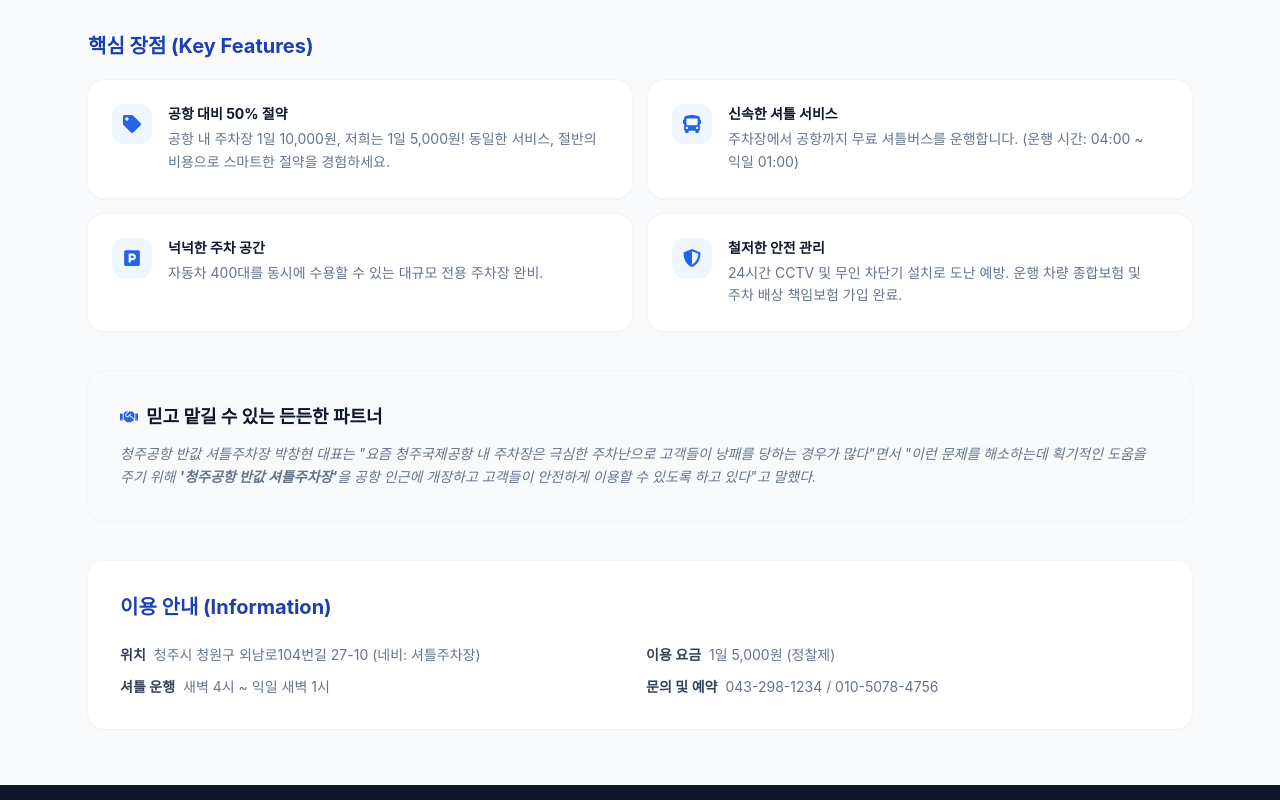
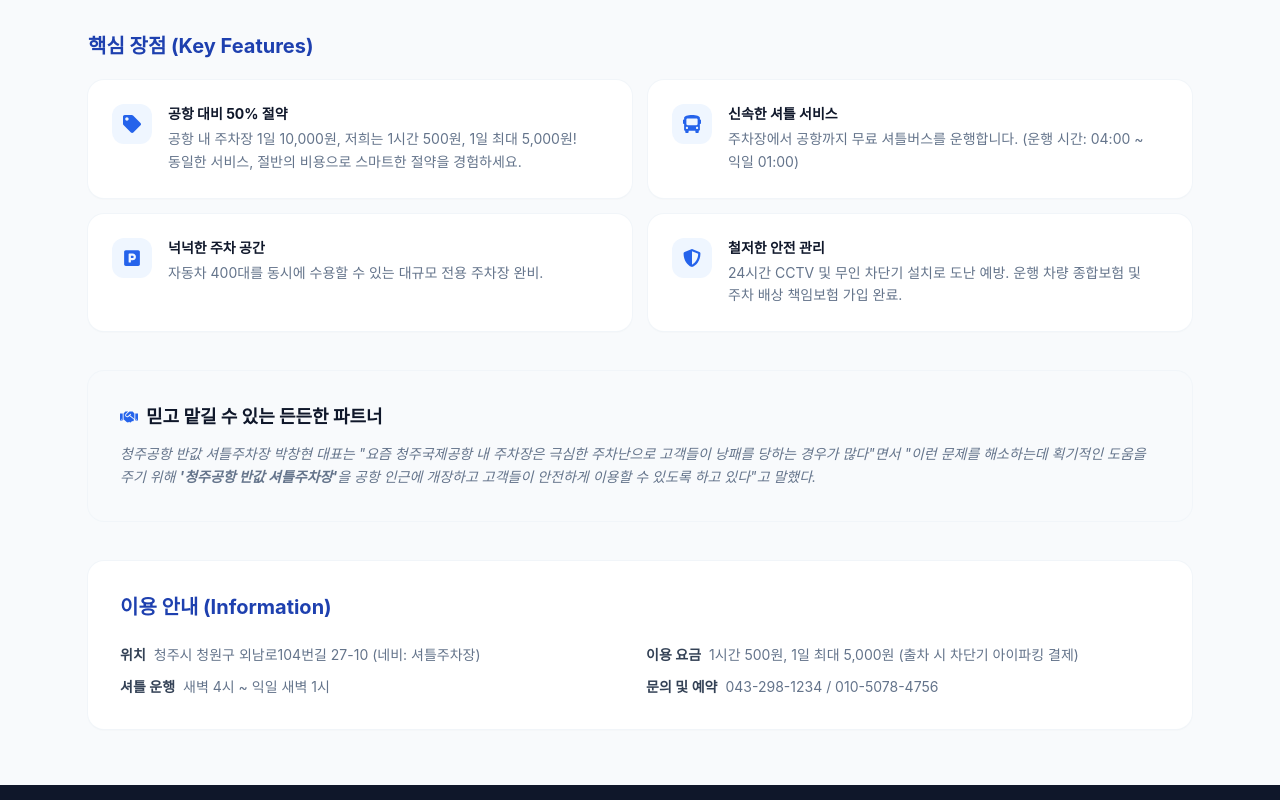
Before and after one commit to blueeye2024/parking, a React (Vite) app in the folder frontend/: page /about in a window 1280 px wide. Shown: the part 460-1260 px from the top of the page. Built offline with nearby package versions, Linux system fonts and the light colour scheme; a web font is replaced by a local one.

Commit message:
Update pricing info and checkout method

```diff
--- a/frontend/src/components/AboutUs.jsx
+++ b/frontend/src/components/AboutUs.jsx
@@ -2,7 +2,7 @@ import React from 'react';
 import { FaTag, FaBus, FaParking, FaShieldAlt, FaMapMarkerAlt, FaHandshake } from 'react-icons/fa';
 
 const features = [
-    { icon: FaTag, title: '공항 대비 50% 절약', desc: '공항 내 주차장 1일 10,000원, 저희는 1일 5,000원! 동일한 서비스, 절반의 비용으로 스마트한 절약을 경험하세요.' },
+    { icon: FaTag, title: '공항 대비 50% 절약', desc: '공항 내 주차장 1일 10,000원, 저희는 1시간 500원, 1일 최대 5,000원! 동일한 서비스, 절반의 비용으로 스마트한 절약을 경험하세요.' },
     { icon: FaBus, title: '신속한 셔틀 서비스', desc: '주차장에서 공항까지 무료 셔틀버스를 운행합니다. (운행 시간: 04:00 ~ 익일 01:00)' },
     { icon: FaParking, title: '넉넉한 주차 공간', desc: '자동차 400대를 동시에 수용할 수 있는 대규모 전용 주차장 완비.' },
     { icon: FaShieldAlt, title: '철저한 안전 관리', desc: '24시간 CCTV 및 무인 차단기 설치로 도난 예방. 운행 차량 종합보험 및 주차 배상 책임보험 가입 완료.' },
@@ -17,7 +17,7 @@ const AboutUs = () => {
                     청주공항 주차, 이제 절반 가격으로 더 여유롭게!
                 </h2>
                 <p className="text-slate-500 text-base">
-                    주차난 걱정 끝! 1일 5,000원으로 즐기는 스마트한 여행의 시작<br />
+                    주차난 걱정 끝! 1시간 500원, 1일 최대 5,000원으로 즐기는 스마트한 여행의 시작<br />
                     <strong className="text-slate-700">청주공항 반값 셔틀주차장</strong>
                 </p>
             </div>
@@ -73,7 +73,7 @@ const AboutUs = () => {
                 <div className="grid grid-cols-1 sm:grid-cols-2 gap-3 text-sm">
                     {[
                         { label: '위치', value: '청주시 청원구 외남로104번길 27-10 (네비: 셔틀주차장)' },
-                        { label: '이용 요금', value: '1일 5,000원 (정찰제)' },
+                        { label: '이용 요금', value: '1시간 500원, 1일 최대 5,000원 (출차 시 차단기 아이파킹 결제)' },
                         { label: '셔틀 운행', value: '새벽 4시 ~ 익일 새벽 1시' },
                         { label: '문의 및 예약', value: '043-298-1234 / 010-5078-4756' },
                     ].map((item, i) => (
--- a/frontend/src/components/Reserve.jsx
+++ b/frontend/src/components/Reserve.jsx
@@ -97,7 +97,10 @@ const Reserve = () => {
                             <span className="text-blue-300">서비스는 프리미엄으로.</span>
                         </h1>
                         <p className="text-lg sm:text-xl text-slate-300 font-medium">
-                            공항 주차장의 <span className="text-white font-bold">딱 절반 가격!</span> · 1일 5,000원 · 무료 셔틀
+                            공항 주차장의 <span className="text-white font-bold">딱 절반 가격!</span> · 1시간 500원 / 1일 최대 5,000원
+                        </p>
+                        <p className="text-base sm:text-lg text-slate-300 font-medium mt-1">
+                            무료 셔틀 · 출차 하실 때 차단기에서 결제 (아이파킹)
                         </p>
                         <button
                             className="inline-flex items-center gap-2 bg-brand hover:bg-brand-light text-white px-8 py-4 rounded-xl font-bold text-lg shadow-lg shadow-brand/30 hover:shadow-brand-light/40 transition-all duration-300 transform hover:-translate-y-0.5"
@@ -113,14 +116,14 @@ const Reserve = () => {
                     {/* Price Comparison Card */}
                     <div className="group bg-white rounded-2xl p-8 shadow-sm border border-slate-100 text-center cursor-default
                     hover:shadow-[0_12px_28px_-6px_rgba(239,68,68,0.25)] hover:-translate-y-2 hover:scale-[1.03] hover:border-red-300
-                    transition-all duration-300 ease-out border-t-4 border-t-brand ring-1 ring-brand/10 relative overflow-hidden">
+                    transition-all duration-300 ease-out border-t-4 border-t-brand ring-1 ring-brand/10 relative overflow-hidden flex flex-col justify-center">
                         <div className="absolute top-2 right-2 bg-red-500 text-white text-xs font-extrabold px-2.5 py-1 rounded-full shadow-sm">50% OFF</div>
-                        <p className="text-sm font-medium text-slate-500 mb-3 group-hover:text-red-500 transition-colors duration-300">1일 주차 요금</p>
+                        <p className="text-sm font-medium text-slate-500 mb-3 group-hover:text-red-500 transition-colors duration-300">1일 최대 주차 요금 (1시간 500원)</p>
                         <p className="text-sm text-slate-400 line-through mb-1">공항 주차장 10,000원</p>
                         <p className="text-3xl font-extrabold text-brand group-hover:text-red-600 transition-colors duration-300">
                             5,000<span className="text-lg font-semibold text-slate-500 ml-1 group-hover:text-red-400 transition-colors duration-300">원</span>
                         </p>
-                        <p className="text-xs text-emerald-600 font-semibold mt-2">매일 5,000원 절약!</p>
+                        <p className="text-xs text-brand font-semibold mt-2">출차 시 차단기 결제 (아이파킹)</p>
                     </div>
 
                     {/* Shuttle Card */}
```
